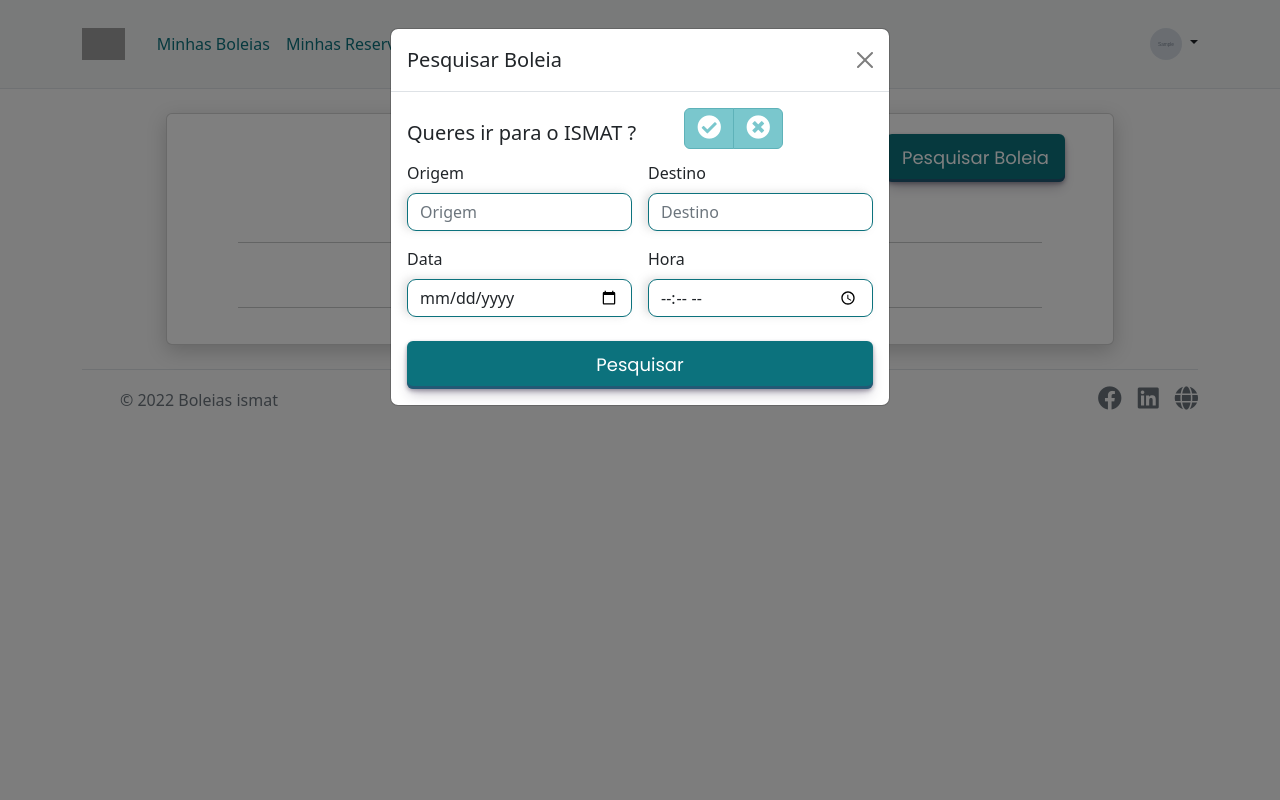
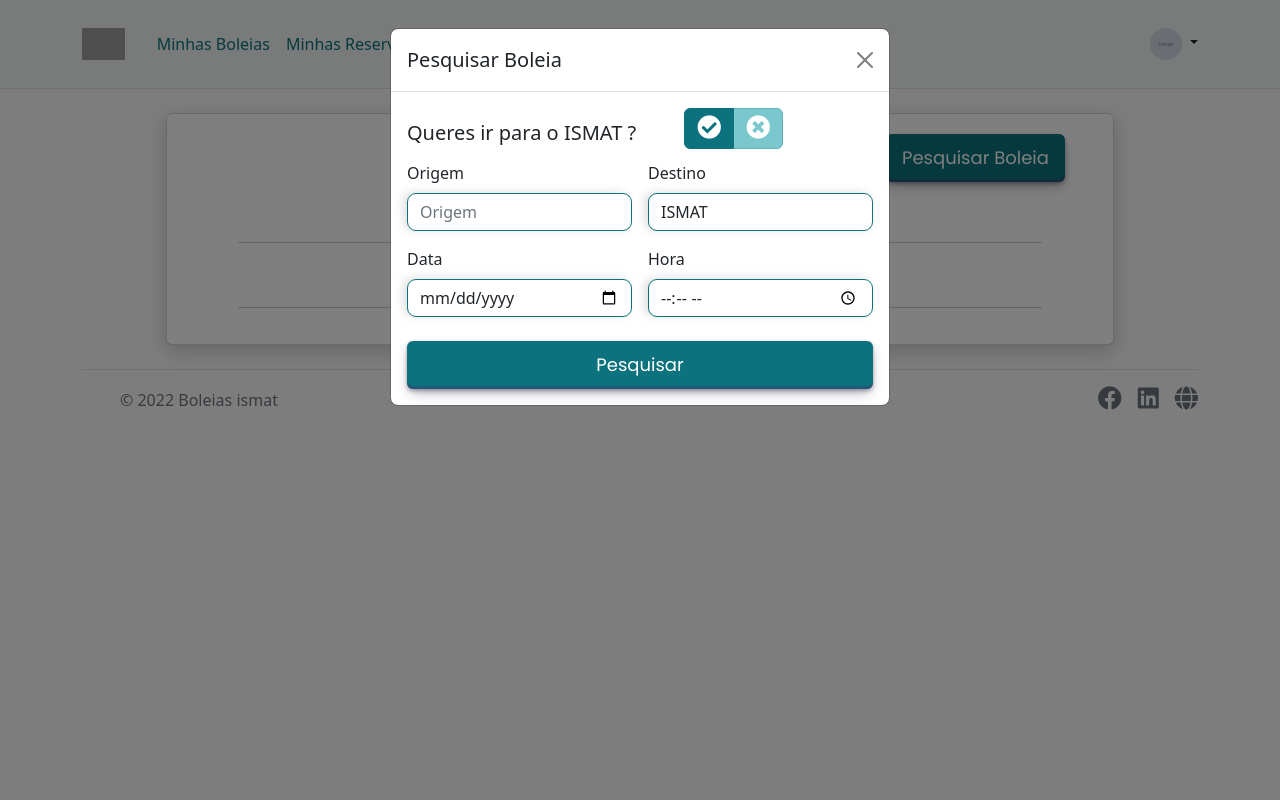
Before and after one commit to LeandroFonseca02/PW-TP2, a Flask app: template templates/index.html in a window 1280 px wide, after a click on "Pesquisar Boleia". Run offline with Flask 3, Linux system fonts and the light colour scheme; the template is opened without the code that fills it: most values are stand-ins (such as "Sample title", 1, 10 or a date in 2020); grey boxes marked "Sample" are stand-in pictures; parts of the project's set-up code (start-up, migrations or seed data) failed here and were passed over; some libraries are stand-ins or nearby versions; grey boxes are pictures that could not be loaded.

Commit message:
FIX destinationButton.js

```diff
--- a/static/js/destinationButton.js
+++ b/static/js/destinationButton.js
@@ -5,13 +5,13 @@ function changeInputs(button){
     if(button.classList.contains("inputDestino")){
         origem.value = "";
         destino.value = "ISMAT";
-        destino.disabled = true;
-        origem.disabled = false;
+        destino.readOnly = true;
+        origem.readOnly = false;
     }else{
         destino.value= "";
         origem.value = "ISMAT";
-        origem.disabled = true;
-        destino.disabled = false;
+        origem.readOnly = true;
+        destino.readOnly = false;
     }
     $(button).toggleClass('active')
         .siblings().not(this).removeClass('active');
--- a/templates/index.html
+++ b/templates/index.html
@@ -127,7 +127,7 @@
                         </div>
                         <div class="pb-2">
                             <div id="selectorPesquisar" class="btn-group" data-toggle="buttons-radio">
-                                <button name="criarDestinoIsmat" class="btn btn-primary ismat inputDestino" onclick="changeInputs(this)">
+                                <button name="criarDestinoIsmat" class="btn btn-primary ismat inputDestino active" onclick="changeInputs(this)">
                                     <i class="fas fa-check-circle" style="font-size: 24px"></i>
                                 </button>
                                 <button name="criarOrigemIsmat" class="btn btn-primary ismat inputOrigem" onclick="changeInputs(this)">
@@ -144,7 +144,7 @@
                     </div>
                     <div class="col-6">
                         <label for="inputPesquisarDestino" class="form-label">Destino</label>
-                        <input type="text" class="form-control input-shadow form-ismat inputDestino" name="inputDestino" placeholder="Destino"  id="inputPesquisarDestino">
+                        <input type="text" class="form-control input-shadow form-ismat inputDestino" name="inputDestino" placeholder="Destino"  id="inputPesquisarDestino" value="ISMAT">
                     </div>
                     <div class="col-6">
                         <label for="inputPesquisarData" class="form-label">Data</label>
@@ -179,7 +179,7 @@
                         </div>
                         <div class="pb-2">
                             <div id="selector" class="btn-group" data-toggle="buttons-radio">
-                                <button name="boleia-location" class="btn btn-primary ismat inputDestino" id="destino-ismat" onclick="changeInputs(this)">
+                                <button name="boleia-location" class="btn btn-primary ismat inputDestino active" id="destino-ismat" onclick="changeInputs(this)">
                                     <i class="fas fa-check-circle" style="font-size: 24px"></i>
                                 </button>
                                 <button name="boleia-location" class="btn btn-primary ismat inputOrigem" id="origem-ismat" onclick="changeInputs(this)">
@@ -210,7 +210,7 @@
                     </div>
                     <div class="col-md-6">
                         <label for="inputCriarDestino" class="form-label">Destino</label>
-                        <input type="text" name="destination" class="form-control input-shadow form-ismat inputDestino" placeholder="Destino" id="inputCriarDestino">
+                        <input type="text" name="destination" class="form-control input-shadow form-ismat inputDestino" placeholder="Destino" id="inputCriarDestino" value="ISMAT">
                     </div>
                     <div class="col-6">
                         <label for="inputCriarData" class="form-label">Data</label>
```
